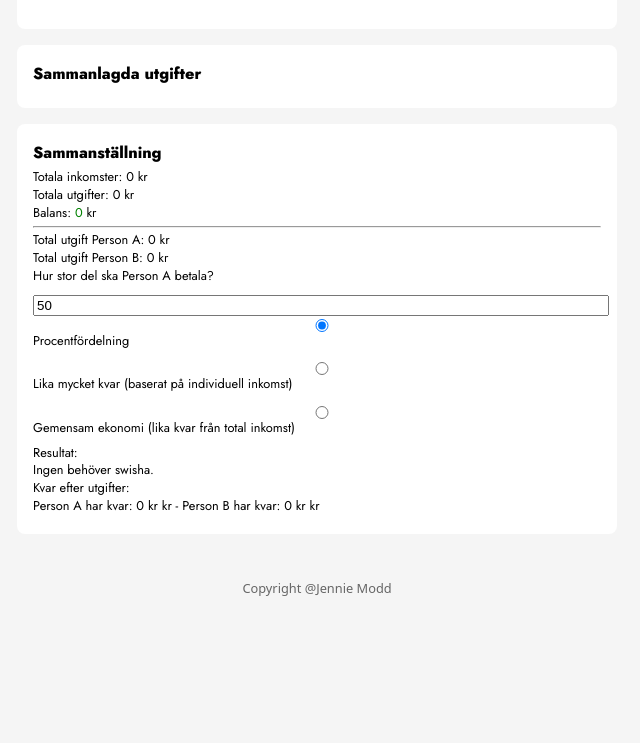
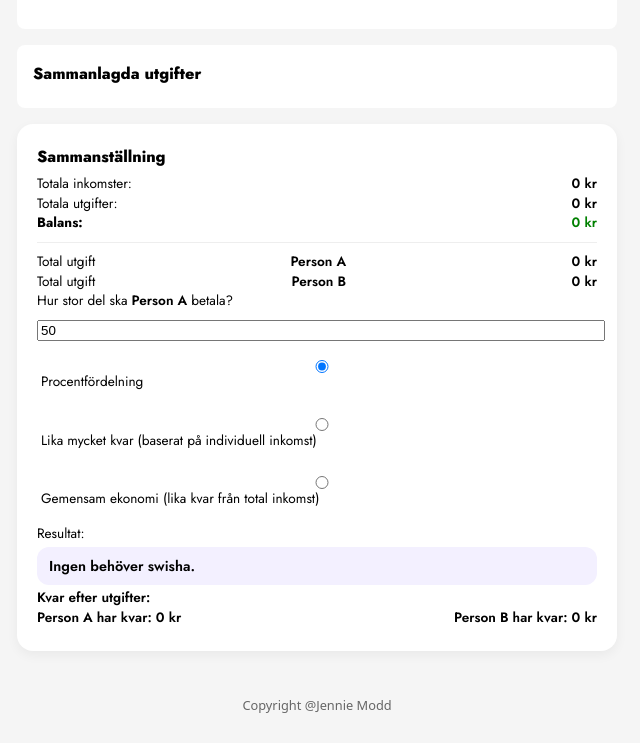
Before and after one commit to jenniemodd/fairly-app, a website built with Vite: page index.html in a window 1280 px wide. Shown: the part 799-1542 px from the top of the page, without its empty margins (323-963 px from the left). Before the commit the page ends 1426 px from the top, so only its background shows below. Built offline with nearby package versions, Linux system fonts and the light colour scheme; a web font is replaced by a local one.

Commit message:
uppdaterat css i sammanställning och justerat typescript

```diff
--- a/index.html
+++ b/index.html
@@ -113,22 +113,22 @@
     <section class="summary">
       <h2>Sammanställning</h2>
 
-      <p>Totala inkomster: <span id="total-income">0</span> kr</p>
-      <p>Totala utgifter: <span id="total-expense">0</span> kr</p>
+      <p>Totala inkomster: <span id="total-income">0 kr</span></p>
+      <p>Totala utgifter: <span id="total-expense">0 kr</span></p>
 
       <p class="balance">
-        Balans: <span id="balance-amount">0</span> kr
+        Balans: <span id="balance-amount">0 kr</span>
       </p>
 
       <hr />
 
-      <p>Total utgift Person A: <span id="personA-total">0</span> kr</p>
-      <p>Total utgift Person B: <span id="personB-total">0</span> kr</p>
+     <p>Total utgift <span id="personA-label">Person A</span><span id="personA-total">0 kr</span></p>
+<p>Total utgift <span id="personB-label">Person B</span><span id="personB-total">0 kr</span></p>
 
      <div id="percentage-container">
-  <label for="split-percentage">
-    Hur stor del ska Person A betala?
-  </label>
+<label for="split-percentage">
+  Hur stor del ska <span id="personA-label-2">Person A</span> betala?
+</label>
   <input type="number" id="split-percentage" value="50" min="0" max="100" />
 </div>
 
@@ -161,8 +161,8 @@
         Kvar efter utgifter:
       </p>
       <p>
-        <span id="personA-remaining">0</span> kr -
-        <span id="personB-remaining">0</span> kr
+        <span id="personA-remaining">0</span>
+        <span id="personB-remaining">0</span>
       </p>
     </section>
 
--- a/src/main.ts
+++ b/src/main.ts
@@ -237,6 +237,15 @@ const form =
 const ulElement =
   document.querySelector<HTMLUListElement>('#posts-list')!
 
+const personALabel =
+  document.querySelector<HTMLSpanElement>('#personA-label')!
+
+const personBLabel =
+  document.querySelector<HTMLSpanElement>('#personB-label')!
+
+const personALabel2 =
+  document.querySelector<HTMLSpanElement>('#personA-label-2')!
+
 // ======================
 // HELPERS
 // ======================
@@ -316,20 +325,20 @@ const updateSummary = () => {
   const paid = calculatePaidPerPerson()
 
   totalExpenseEl.textContent =
-    totalExpenses.toLocaleString('sv-SE')
+    `${totalExpenses.toLocaleString('sv-SE')} kr`
 
   totalIncomeEl.textContent =
-    totalIncome.toLocaleString('sv-SE')
+    `${totalIncome.toLocaleString('sv-SE')} kr`
 
   personATotalEl.textContent =
-    paid.A.toLocaleString('sv-SE')
+    `${paid.A.toLocaleString('sv-SE')} kr`
 
   personBTotalEl.textContent =
-    paid.B.toLocaleString('sv-SE')
+    `${paid.B.toLocaleString('sv-SE')} kr`
 
   const balance = totalIncome - totalExpenses
   balanceEl.textContent =
-    balance.toLocaleString('sv-SE')
+    `${balance.toLocaleString('sv-SE')} kr`
   balanceEl.style.color =
     balance >= 0 ? 'green' : 'red'
 
@@ -544,15 +553,18 @@ categories.expenses.forEach(category => {
 })
 
 personANameInput.addEventListener('input', () => {
-  radioPersonASpan.textContent =
-    personANameInput.value || 'Person A'
+  const name = getPersonName('A')
+  radioPersonASpan.textContent = name
+  personALabel.textContent = name
+  personALabel2.textContent = name
   saveNames()
   updateSummary()
 })
 
 personBNameInput.addEventListener('input', () => {
-  radioPersonBSpan.textContent =
-    personBNameInput.value || 'Person B'
+  const name = getPersonName('B')
+  radioPersonBSpan.textContent = name
+  personBLabel.textContent = name
   saveNames()
   updateSummary()
 })
--- a/src/style.scss
+++ b/src/style.scss
@@ -223,14 +223,97 @@ fieldset legend {
 
 .summary {
   background: white;
-  padding: 16px;
-  border-radius: 8px;
+  padding: 20px;
+  border-radius: 16px;
   font-family: 'Jost', sans-serif;
-  font-size: 0.8rem;
+  font-size: 0.85rem;
+  box-shadow: 0 4px 12px rgba(0,0,0,0.05);
 }
 
+/* Rubrik */
+.summary h2 {
+  margin-bottom: 12px;
+}
+
+/* Vanliga rader */
 .summary p {
-  margin-bottom: 5px;
+  display: flex;
+  justify-content: space-between;
+  margin: 6px 0;
+}
+
+/* Gör siffror tydligare */
+.summary span {
+  font-weight: 600;
+}
+
+/* Balans extra tydlig */
+.balance {
+  font-weight: 700;
+  margin-top: 10px;
+}
+
+/* Divider */
+.summary hr {
+  border: none;
+  height: 1px;
+  background: #eee;
+  margin: 12px 0;
+}
+
+/* Split modes */
+.split-modes {
+  margin-top: 12px;
+  display: flex;
+  flex-direction: column;
+  gap: 6px;
+}
+
+/* Resultat */
+.result {
+  margin-top: 12px;
+  padding: 12px;
+  border-radius: 12px;
+  background: #f3f0ff;
+  font-weight: 600;
+  text-align: center;
+}
+
+/* Gör namn tydliga */
+.result strong {
+  color: var(--secondary-color);
+}
+
+/* Remaining */
+.remaining {
+  margin-top: 10px;
+  font-weight: 600;
+}
+
+/* Kvar-rad */
+.summary p:last-child {
+  display: flex;
+  justify-content: space-between;
+  font-size: 0.85rem;
+}
+
+.summary span {
+  min-width: 80px;
+  text-align: right;
+}
+
+.result {
+  font-size: 0.9rem;
+}
+
+.split-option {
+  cursor: pointer;
+  padding: 4px;
+  border-radius: 6px;
+}
+
+.split-option:hover {
+  background: #f5f0ff;
 }
 
 
```
